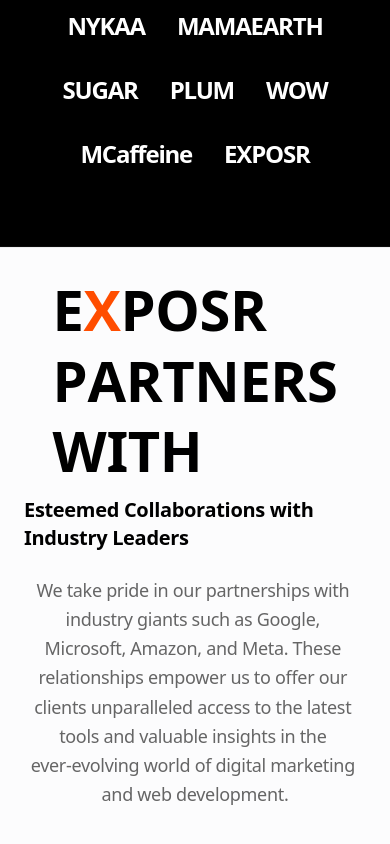
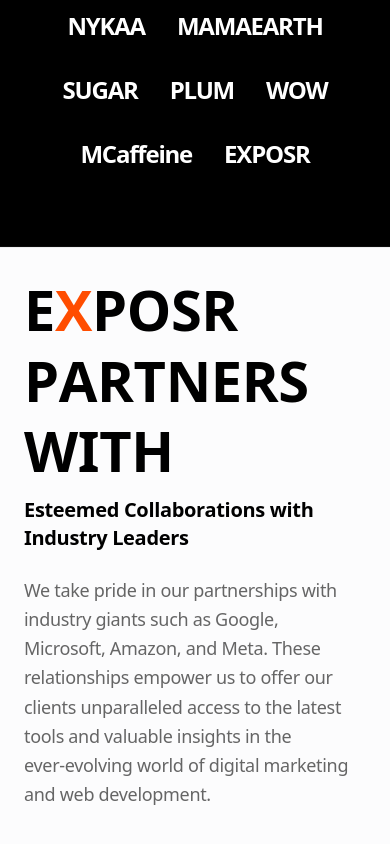
Before and after one commit to ishwaryavardhan/exposr-website, a Next.js app: page / in a window 390 px wide. Shown: the part 11138-11982 px from the top of the page. Built offline with nearby package versions, Linux system fonts and the light colour scheme.

Commit message:
alignment left added

```diff
--- a/src/components/sections/Partners.tsx
+++ b/src/components/sections/Partners.tsx
@@ -7,10 +7,10 @@
 export default function Partners() {
     return (
         <section className="py-4 px-6 bg-[#fcfcfd] overflow-hidden text-center z-10 relative border-t border-black/5">
-            <div className="max-w-6xl mx-auto flex flex-col items-center">
+            <div className="max-w-6xl mx-auto flex flex-col sm:flex-col items-start sm:items-start md:items-center lg:items-center" >
                  {/* First Line */}
                             <h2 className="uppercase leading-[0.9] tracking-tight font-extrabold">
-                <div className="flex flex-col md:flex-row md:items-center md:justify-center md:gap-x-5">
+                <div className="flex flex-col md:flex-row md:items-start md:justify-start md:gap-x-5">
 
                     {/* Line 1 / Word 1: EXPOSR */}
                     <div className="text-[56px] md:text-[80px] flex pt-5">
@@ -34,11 +34,11 @@
                 <h3 className="text-xl md:text-2xl font-bold text-black mb-6 pt-5">
                     <BlurText text="Esteemed Collaborations with Industry Leaders" delay={30} />
                 </h3>
-                <div className="text-black/60 font-medium text-lg leading-relaxed mb-20 max-w-4xl mx-auto flex justify-center text-center">
+                <div className="text-black/60 font-medium text-lg leading-relaxed mb-20 max-w-4xl mx-auto flex justify-start text-justify">
                     <BlurText
                         text="We take pride in our partnerships with industry giants such as Google, Microsoft, Amazon, and Meta. These relationships empower us to offer our clients unparalleled access to the latest tools and valuable insights in the ever-evolving world of digital marketing and web development."
                         delay={10}
-                        className="justify-center text-center "
+                        className="justify-start text-left text-justify"
                     />
                 </div>
 
```
